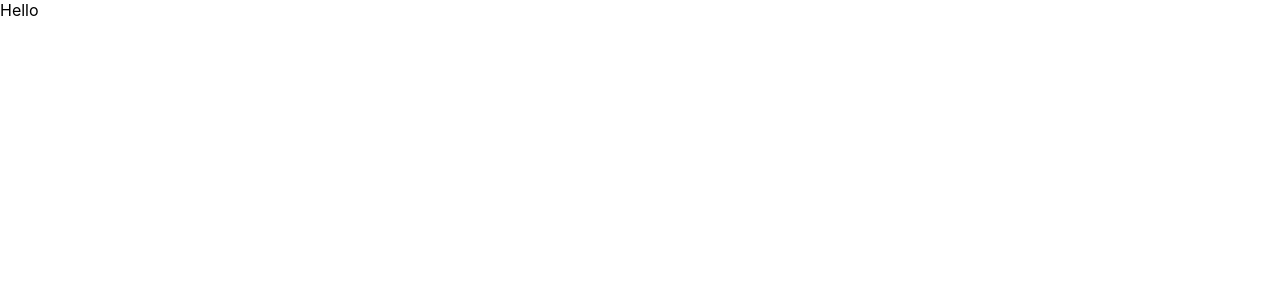
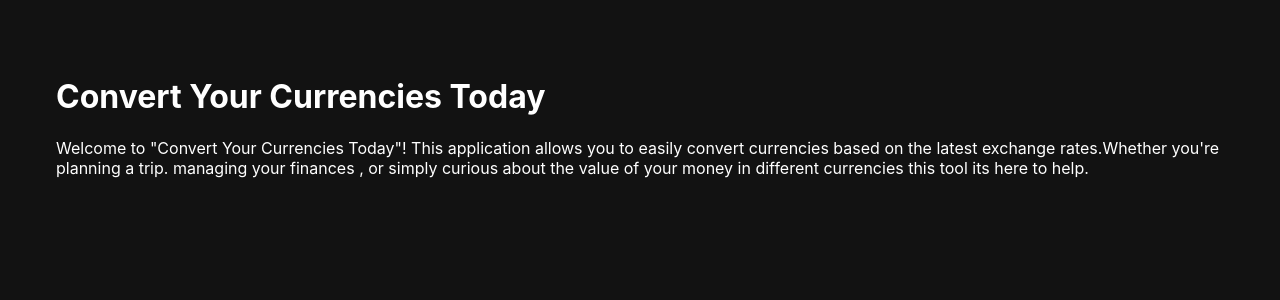
Before and after one commit to JanithNanayakkaraSE0612/Currency_App_MERN_Stack, a React (Create React App) app in the folder client/: page / in a window 1280 px wide. Shown: the top 300 px of the page. Built offline with nearby package versions, Linux system fonts and the light colour scheme.

Commit message:
Added Header and para

```diff
--- a/client/src/App.js
+++ b/client/src/App.js
@@ -3,7 +3,7 @@ import MainPage from './pages/MainPage';
 
 function App() {
   return (
-   <div>Hello
+   <div>
     <MainPage/>
    </div>
 
--- a/client/src/index.css
+++ b/client/src/index.css
@@ -1,5 +1,8 @@
 body {
-  margin: 0;
+
+  padding: 3rem;
+  background: #121212;
+  color: white;
   font-family: -apple-system, BlinkMacSystemFont, 'Segoe UI', 'Roboto', 'Oxygen',
     'Ubuntu', 'Cantarell', 'Fira Sans', 'Droid Sans', 'Helvetica Neue',
     sans-serif;
--- a/client/src/pages/MainPage.js
+++ b/client/src/pages/MainPage.js
@@ -3,7 +3,14 @@ import React from 'react'
 export default function MainPage() {
   return (
     <div>
-
+      <h1>Convert Your Currencies Today</h1>
+      <p>Welcome to "Convert Your Currencies Today"! This application
+        allows you to easily convert currencies based on the
+        latest exchange rates.Whether you're planning a trip.
+        managing your finances , or simply curious about the
+        value of your money in different currencies this tool
+        its here to help.
+      </p>
     </div>
   )
 }
```
